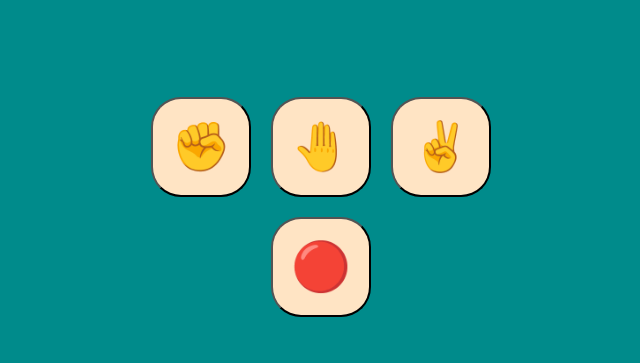
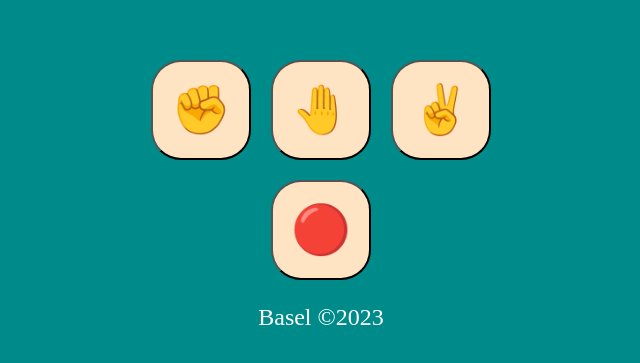
Before and after one commit to Basel-shibob/Rock-Paper-Scissors, a plain HTML site: page index.html in a window 1280 px wide. Shown: the part 193-556 px from the top of the page, without its empty margins (319-959 px from the left). Drawn offline with Linux system fonts and the light colour scheme.

Commit message:
copyright commit

```diff
--- a/index.html
+++ b/index.html
@@ -21,6 +21,7 @@
             <div id="result"></div>
             <button id='endGameButton'>🔴</button>
         </div>
+        <p class="copyright">Basel ©2023</p>
     </div>
 
     <script src="script.js"></script>
--- a/style.css
+++ b/style.css
@@ -36,3 +36,10 @@ button {
     text-align: center;
     margin-top: 20px;
 }
+.copyright{
+    display: flex;
+    flex-wrap: nowrap;
+    flex-direction: row;
+    align-items: center;
+    font-size: x-large;
+}
```
